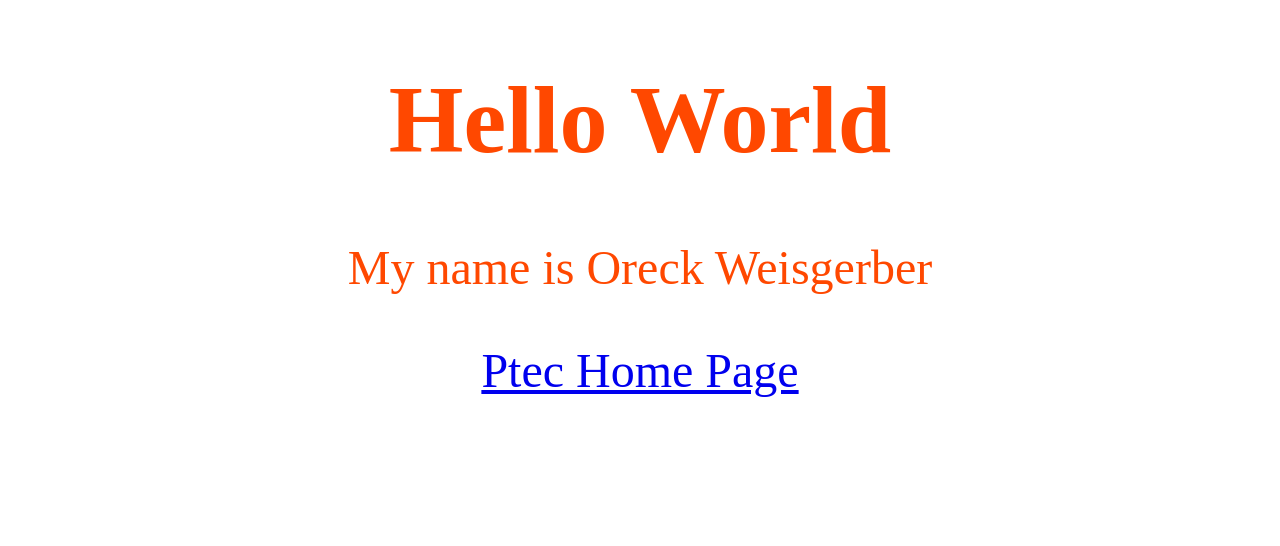
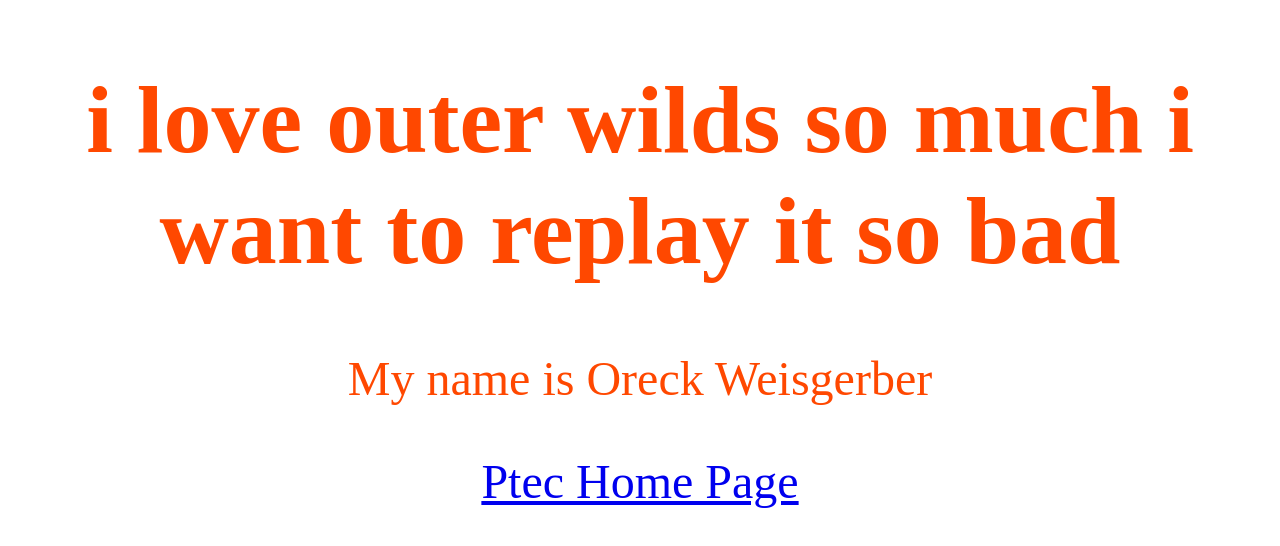
Before and after one commit to OWeisgerber/firstwebprojectcorrect, a plain HTML site: page index.html in a window 1280 px wide. Drawn offline with Linux system fonts and the light colour scheme.

Commit message:
heading change

```diff
--- a/index.html
+++ b/index.html
@@ -6,7 +6,7 @@
   <title>wow ifone</title>
 </head>
 <body style="font-family: 'times new roman'; color:rgb(255, 72, 0); font-size:300%; text-align:center; ">
-  <h1>Hello World</h1>
+  <h1>i love outer wilds so much i want to replay it so bad</h1>
   <p> My name is Oreck Weisgerber</p>
   <a href="https://www.pembinatrails.ca/earlycollege"> Ptec Home Page </a>
 </body>
```
